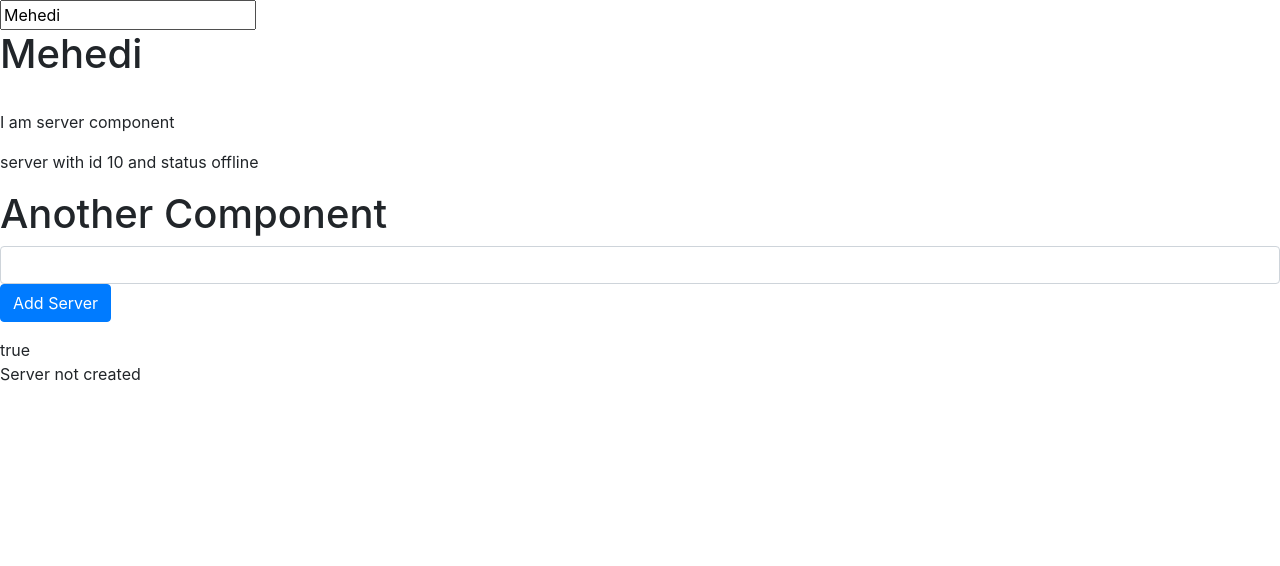
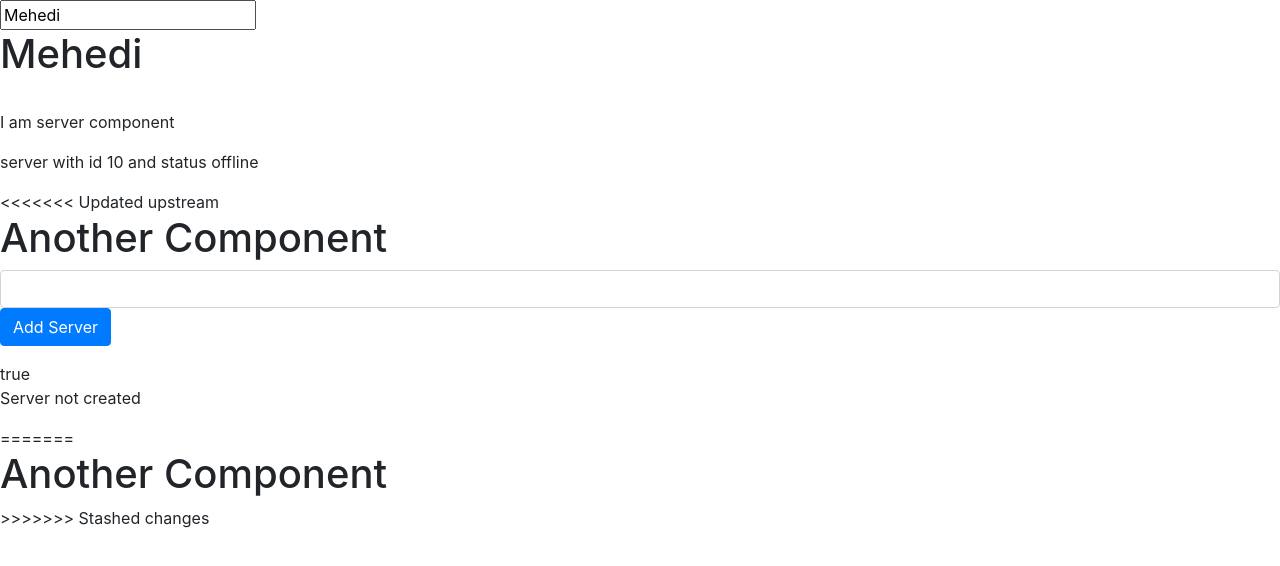
Before and after one commit to MehediTCF/learningAngular, an Angular app in the folder fapp/: page / in a window 1280 px wide. Shown: the top 566 px of the page. Built offline with nearby package versions, Linux system fonts and the light colour scheme.

Commit message:
Auto stash before merge of "master" and "origin/master"

```diff
--- a/fapp/src/app/another/another.component.html
+++ b/fapp/src/app/another/another.component.html
@@ -1,3 +1,4 @@
+<<<<<<< Updated upstream
 <h1>Another Component</h1>
 
 <input type="text" class="form-control" (input)="onUpdateName($event)">
@@ -8,3 +9,6 @@
  {{ allowMyServer }} <br>
 
 <p> {{ createServer }}</p>
+=======
+<h1>Another Component</h1>
+>>>>>>> Stashed changes
```
